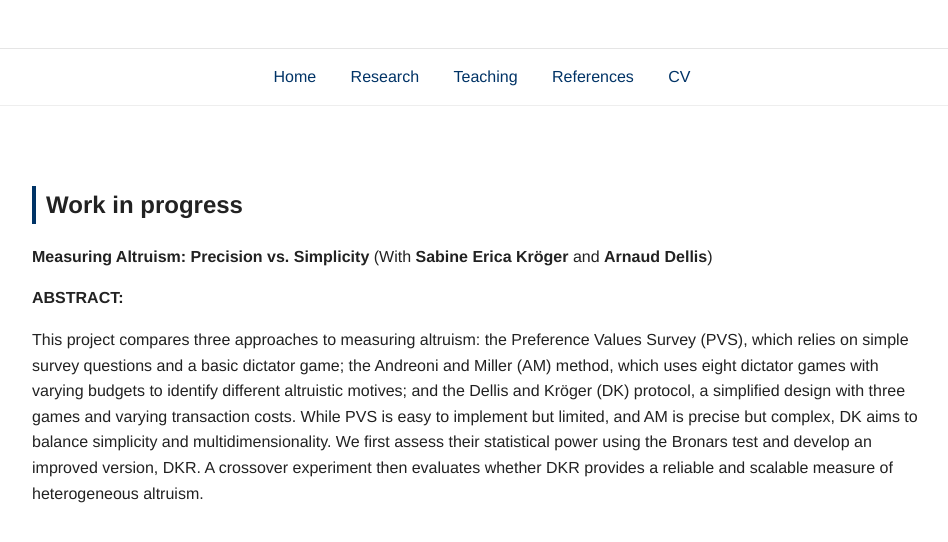
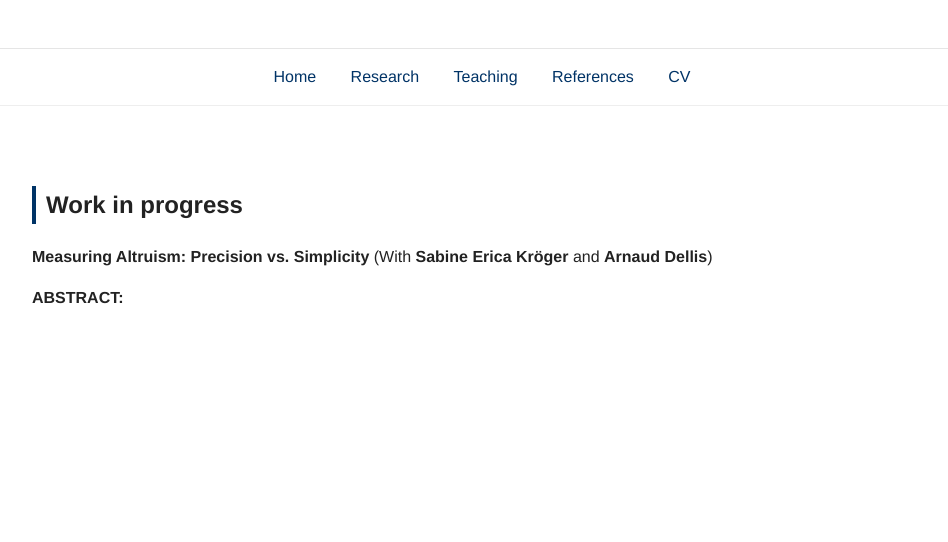
Before and after one commit to RAZfents/Fenontsoa-Loic.RAZAFITSIORY.github.io, a plain HTML site: page research.html in a window 1280 px wide. Shown: the part 136-678 px from the top of the page, without its empty margins (158-1106 px from the left). Drawn offline with Linux system fonts and the light colour scheme.

Commit message:
Update research.html

```diff
--- a/research.html
+++ b/research.html
@@ -25,7 +25,7 @@
 <p><strong>Measuring Altruism:
 Precision vs. Simplicity</strong> (With <strong>Sabine Erica Kröger</strong> and <strong>Arnaud Dellis</strong>)</p>
 <p><strong>ABSTRACT:</strong> </p>
-<p>This project compares three approaches to measuring altruism: the Preference Values Survey (PVS), which relies on simple survey questions and a basic dictator game; the Andreoni and Miller (AM) method, which uses eight dictator games with varying budgets to identify different altruistic motives; and the Dellis and Kröger (DK) protocol, a simplified design with three games and varying transaction costs. While PVS is easy to implement but limited, and AM is precise but complex, DK aims to balance simplicity and multidimensionality. We first assess their statistical power using the Bronars test and develop an improved version, DKR. A crossover experiment then evaluates whether DKR provides a reliable and scalable measure of heterogeneous altruism.</p>
+<!--This project compares three approaches to measuring altruism: the Preference Values Survey (PVS), which relies on simple survey questions and a basic dictator game; the Andreoni and Miller (AM) method, which uses eight dictator games with varying budgets to identify different altruistic motives; and the Dellis and Kröger (DK) protocol, a simplified design with three games and varying transaction costs. While PVS is easy to implement but limited, and AM is precise but complex, DK aims to balance simplicity and multidimensionality. We first assess their statistical power using the Bronars test and develop an improved version, DKR. A crossover experiment then evaluates whether DKR provides a reliable and scalable measure of heterogeneous altruism.-->
 
 </div>
 
```
